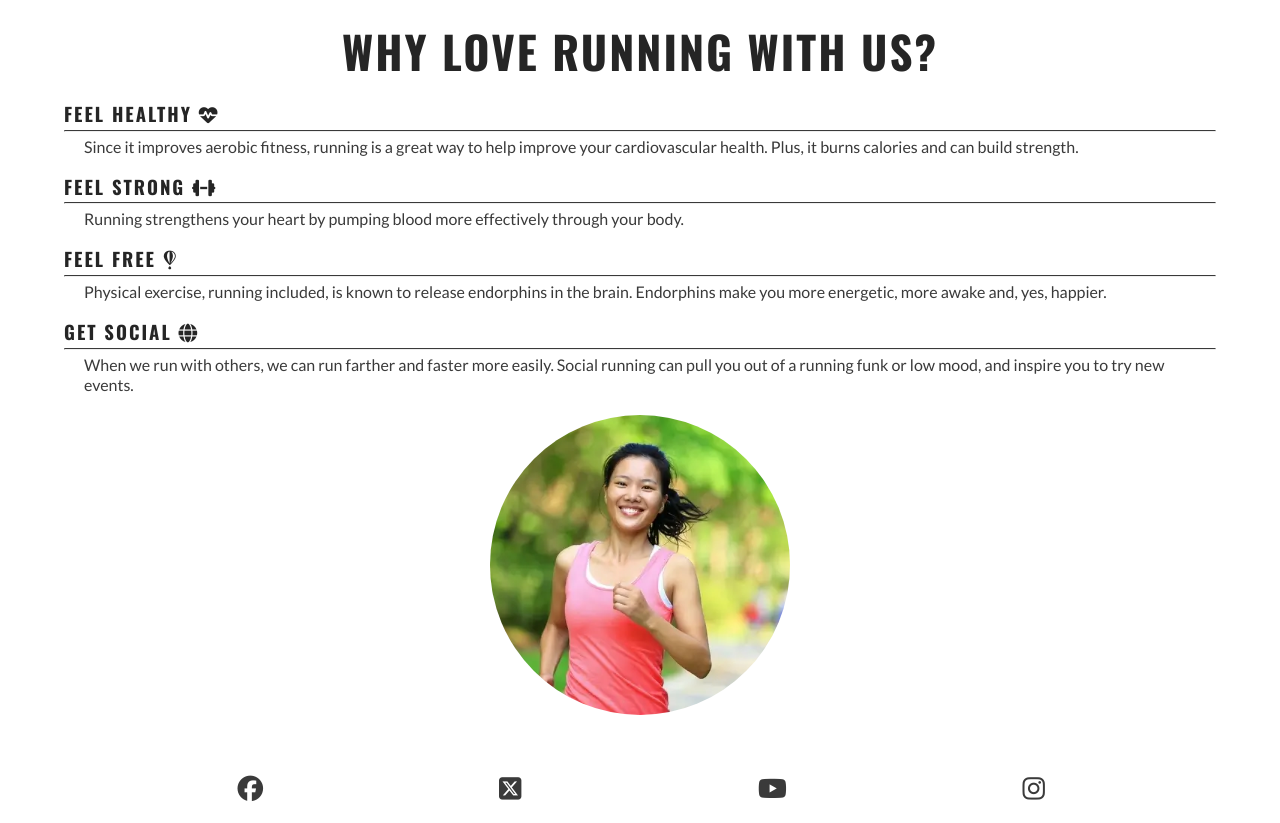
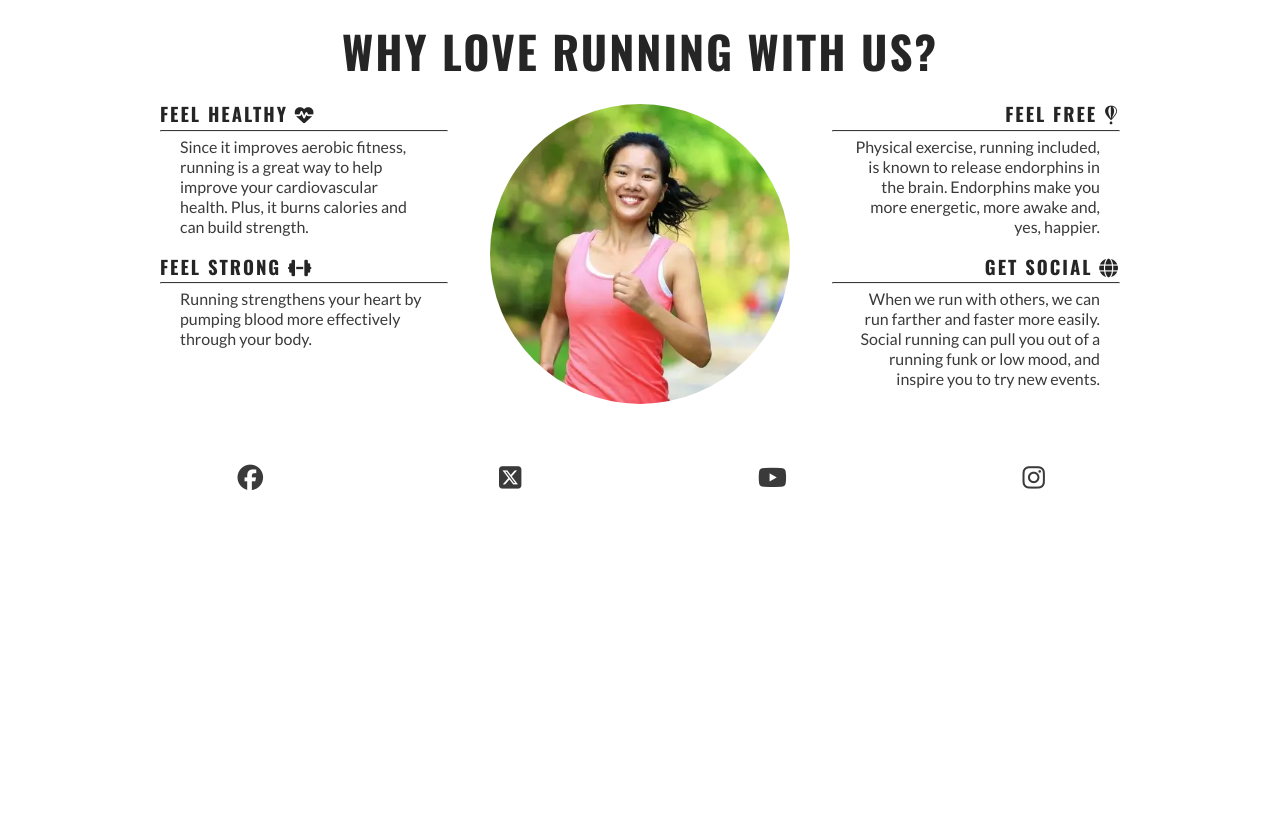
Before and after one commit to taz1003/Love-Running, a plain HTML site: page index.html in a window 1280 px wide. Shown: the part 681-1504 px from the top of the page. After the commit the page ends 1193 px from the top, so only its background shows below. Drawn offline with nearby package versions, Linux system fonts and the light colour scheme.

Commit message:
make reasons section responsive

```diff
--- a/assets/css/style.css
+++ b/assets/css/style.css
@@ -209,6 +209,23 @@ main {
         width: 300px;
         right: 50px;
     }
+
+    #benefits-physical,
+    #benefits-mental {
+        display: flex;
+        flex-direction: column;
+        width: 100%;
+    }
+
+    #benefits-physical > div,
+    #benefits-mental > div {
+        width: 75%;
+    }
+
+    #benefits-mental > div {
+        text-align: end;
+        align-self: flex-end;
+    }
 }
 
 /* Media query- laptops and desktops (992px and up) */
@@ -217,3 +234,27 @@ main {
         border-bottom: 1px solid #3a3a3a;
     }
 }
+
+/* Media query- Laptops and desktops (1200px and up) */
+@media screen and (min-width: 1200px) {
+    /* reasons section */
+    #benefits {
+        display: flex;
+        flex-direction: row;
+    }
+    #benefits > div {
+        flex: 1;
+    }
+    #benefits-image {
+        order: 0;
+    }
+    #benefits-mental {
+        order: 1;
+    }
+    #benefits-mental > div {
+        align-self: flex-start;
+    }
+    #benefits-physical > div {
+        align-self: flex-end;
+    }
+}
```
